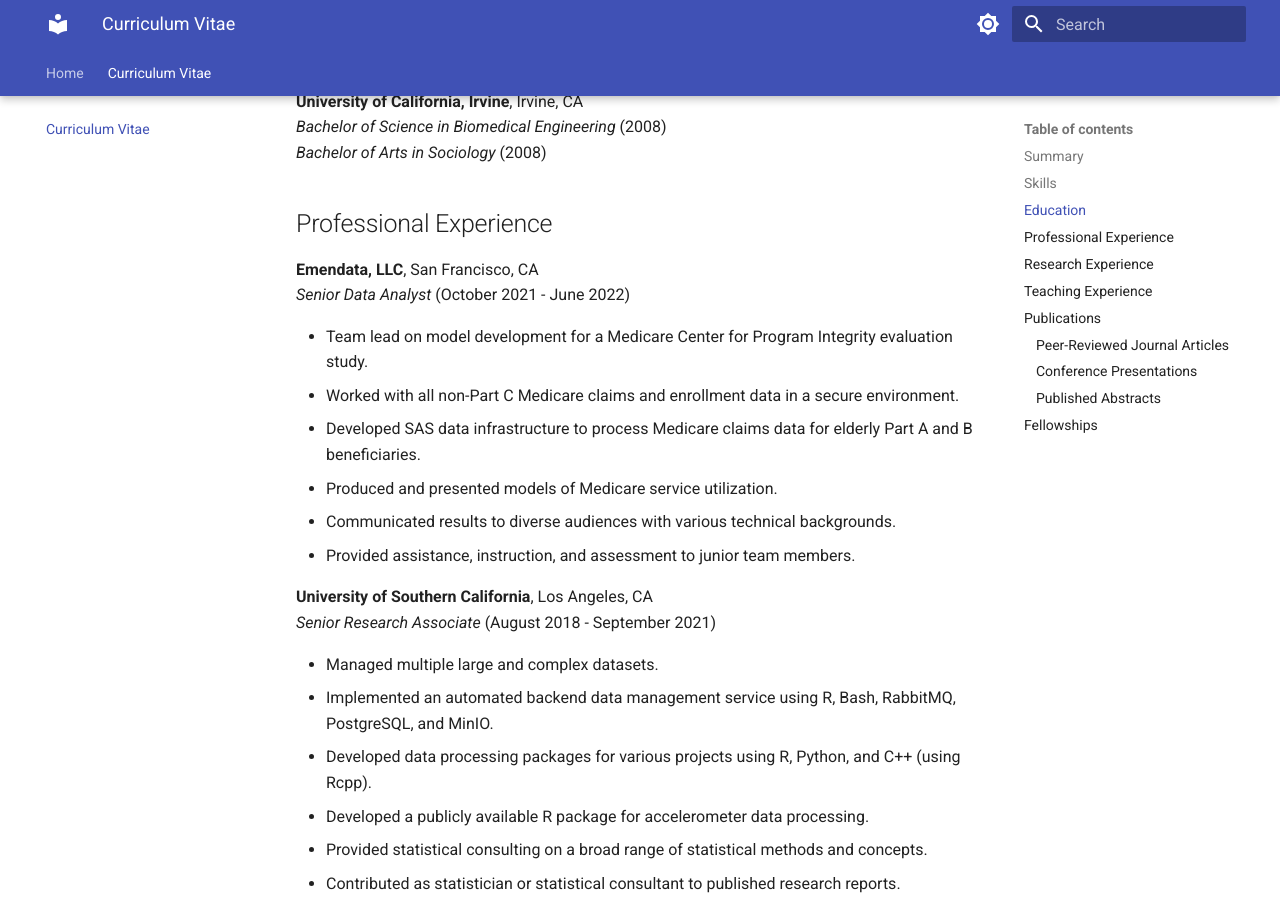
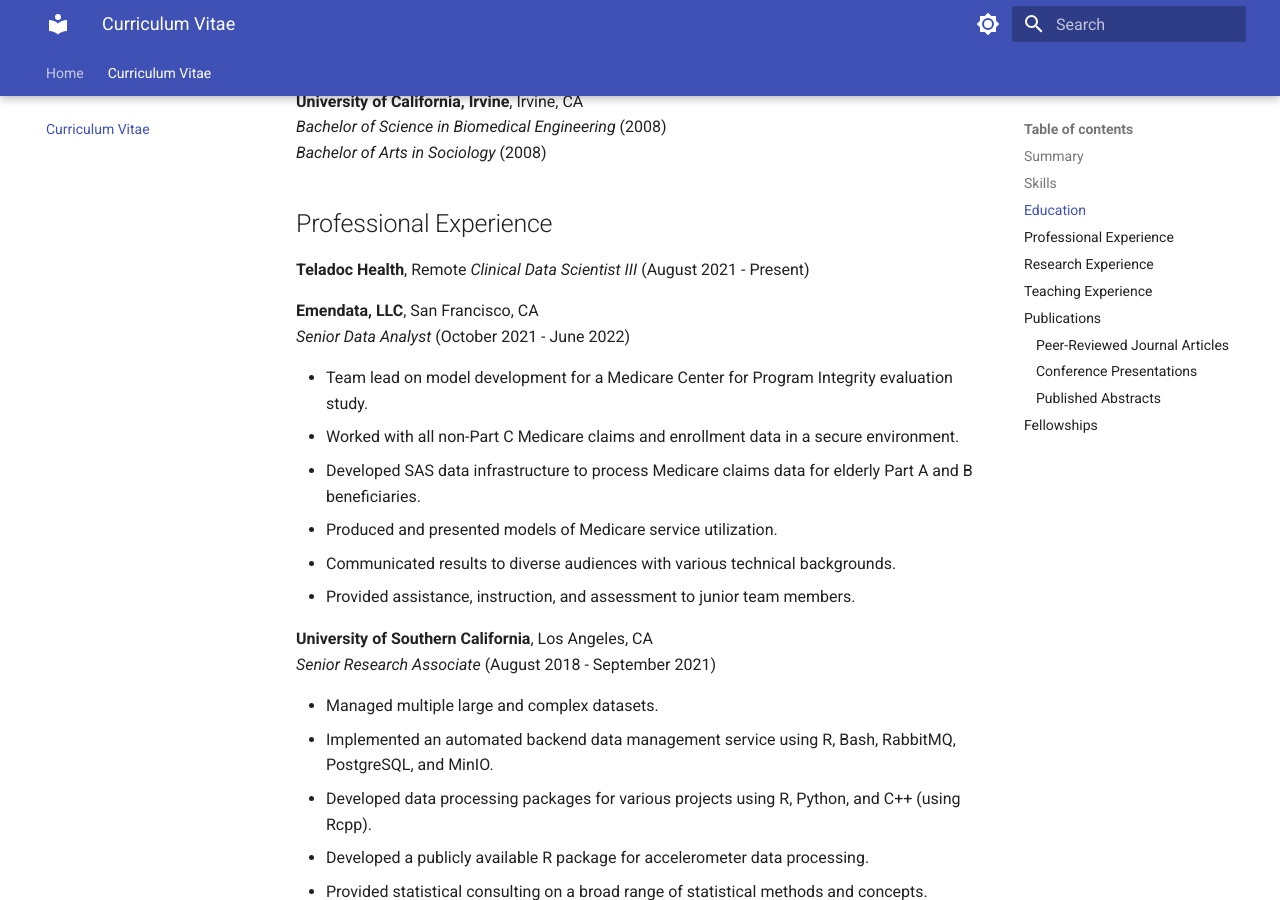
Before and after one commit to catcrumpet/catcrumpet.github.io, an MkDocs documentation site: the page built from docs/cv.md, in a window 1280 px wide and 900 px high, scrolled down 711 px. Built offline with MkDocs 1.6.1 and Material for MkDocs 9.7.7, drawn with Linux system fonts in a browser that asks for light colours; comment, search, counter and statistics services are not loaded.

Commit message:
Update cv.md

```diff
--- a/docs/cv.md
+++ b/docs/cv.md
@@ -33,6 +33,9 @@
 *Bachelor of Arts in Sociology* (2008)
 
 ## Professional Experience
+**Teladoc Health**, Remote
+*Clinical Data Scientist III* (August 2021 - Present)
+
 **Emendata, LLC**, San Francisco, CA
 *Senior Data Analyst* (October 2021 - June 2022)
 
```
